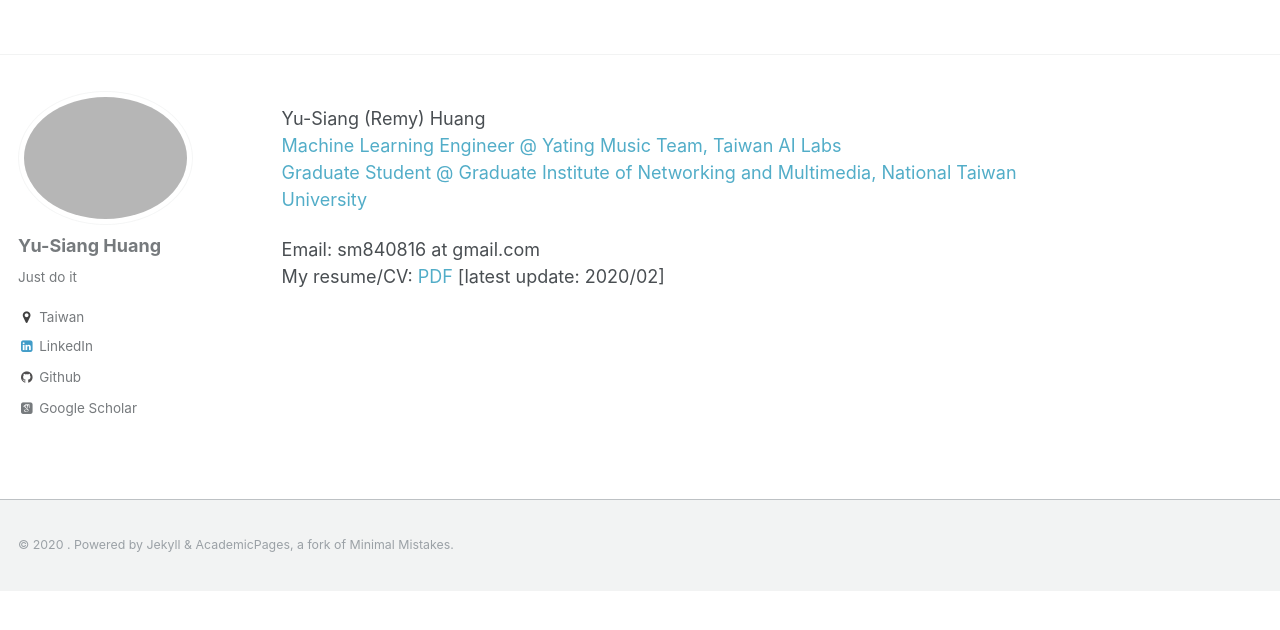
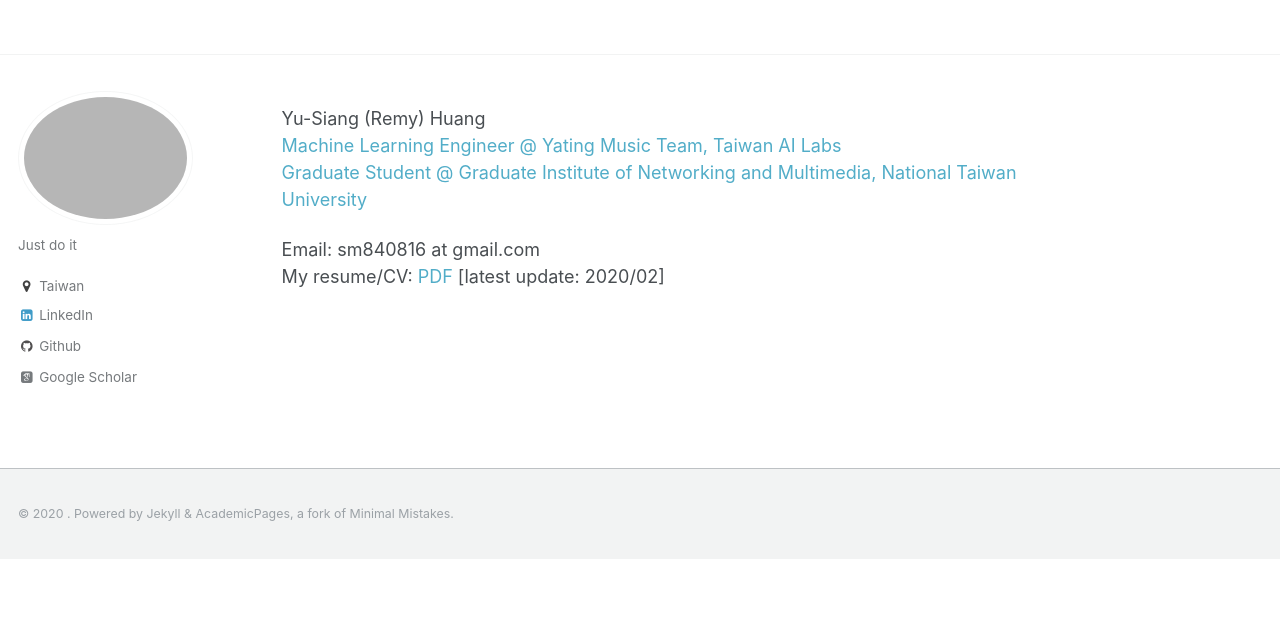
Before and after one commit to remyhuang/remyhuang.github.io, a Jekyll site: the page built from _pages/about.md, in a window 1280 px wide. Shown: the top 630 px of the page. Built offline with Jekyll 4.4.1, drawn with Linux system fonts in a browser that asks for light colours; some web fonts are replaced.

Commit message:
Update _config.yml

```diff
--- a/_config.yml
+++ b/_config.yml
@@ -76,7 +76,7 @@ analytics:
 
 # Site Author
 author:
-  name             : "Yu-Siang Huang"
+  name             : ""
   avatar           : "IMG_29311.jpg"
   bio              : "Just do it"
   location         : "Taiwan"
```
